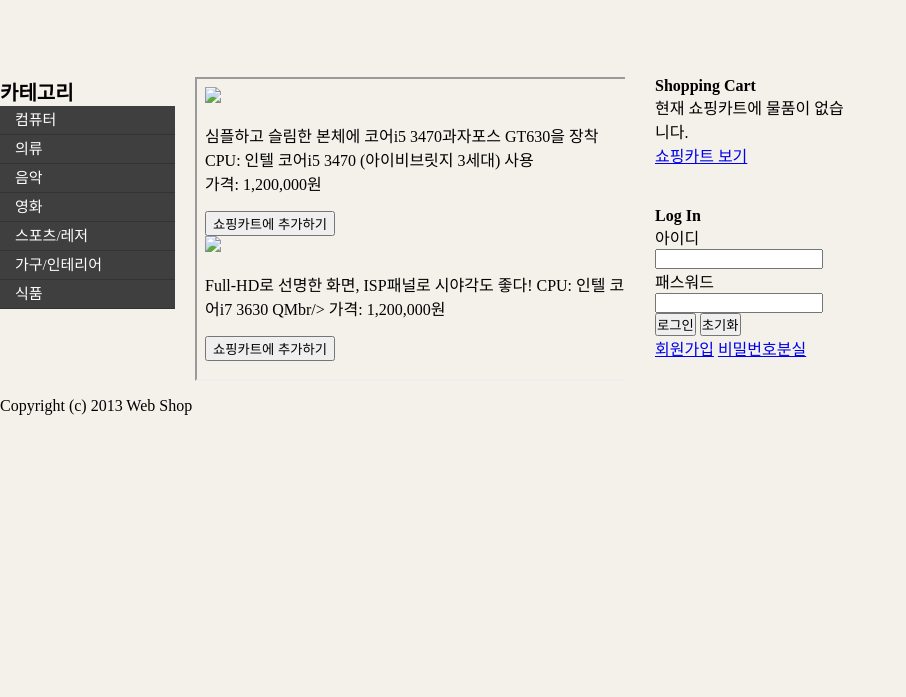
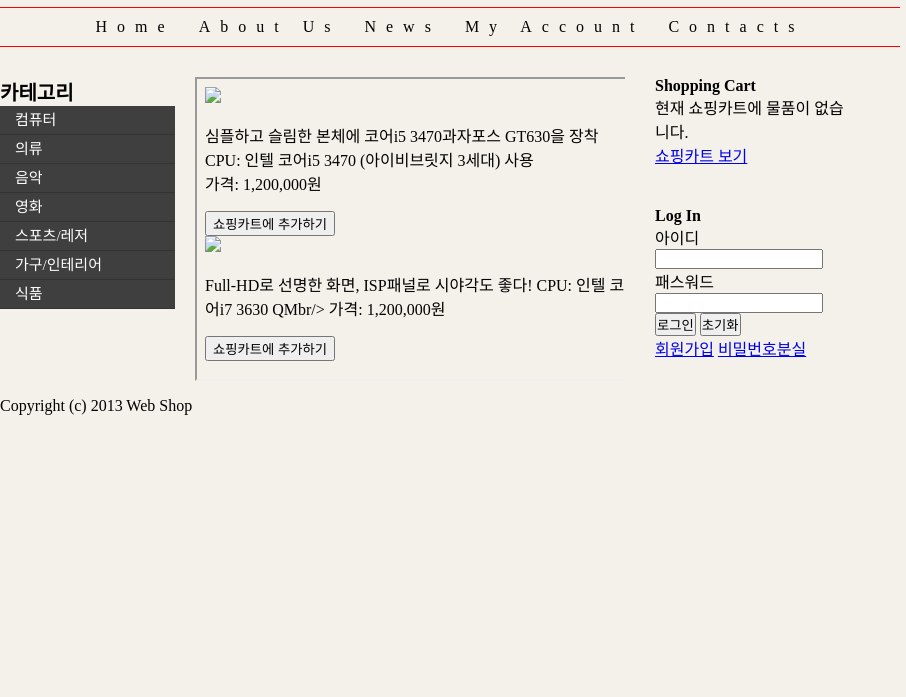
Before and after one commit to hyeinchang/project2, a plain HTML site: page WebContent/index.html in a window 1280 px wide. Shown: the part 103-800 px from the top of the page, without its empty margins (0-906 px from the left). Drawn offline with Linux system fonts and the light colour scheme.

Commit message:
ㅇㅇㅇ

```diff
--- a/WebContent/index.html
+++ b/WebContent/index.html
@@ -9,11 +9,12 @@
 </style>
 </head>
 <body>
+	<!-- 금요일 -->
 	<header>
 		<a href="index.html"><img src="images/shop.png" height="100"></a>
 		<h1><a href="index.html">Web Shop</a></h1>
 	</header>
-<!-- 	<nav>
+	<nav>
 		<ul>
 			<li><a href="index.html">Home</a></li>
 			<li><a href="index.html">About Us</a></li>
@@ -21,7 +22,7 @@
 			<li><a href="index.html">My Account</a></li>
 			<li><a href="index.html">Contacts</a></li>
 		</ul>
-	</nav> -->
+	</nav>
 	<aside id="left">
 		<h4>카테고리</h4>
 		<ul>
```
